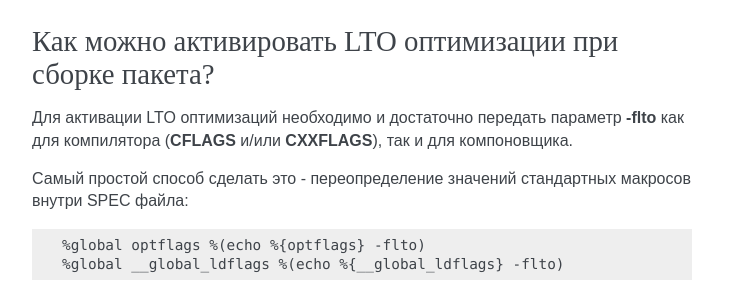
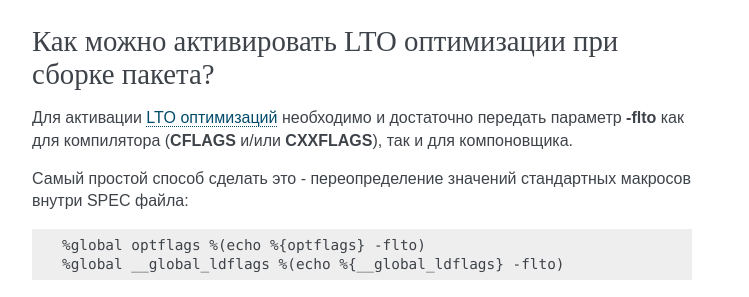
Before and after one commit to RussianFedora/FAQ, a Sphinx documentation site: the page built from source/development.rst, in a window 1280 px wide and 900 px high, scrolled down 6038 px. Shown: the part 183-480 px from the top of the window, without its empty margins (388-1137 px from the left). Built offline with Sphinx 7.4.7, drawn with Linux system fonts in a browser that asks for light colours; some of the changed lines change nothing that is shown.

Commit message:
Added external hyperlink to LTO documentation.

```diff
--- a/source/development.rst
+++ b/source/development.rst
@@ -350,7 +350,7 @@
 Как можно активировать LTO оптимизации при сборке пакета?
 ============================================================
 
-Для активации LTO оптимизаций необходимо и достаточно передать параметр **-flto** как для компилятора (**CFLAGS** и/или **CXXFLAGS**), так и для компоновщика.
+Для активации `LTO оптимизаций <https://gcc.gnu.org/wiki/LinkTimeOptimization>`__ необходимо и достаточно передать параметр **-flto** как для компилятора (**CFLAGS** и/или **CXXFLAGS**), так и для компоновщика.
 
 Самый простой способ сделать это - переопределение значений стандартных макросов внутри SPEC файла:
 
```
